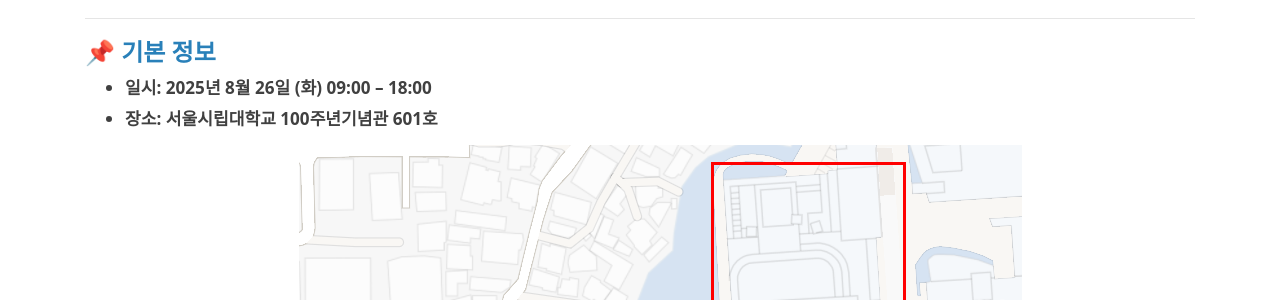
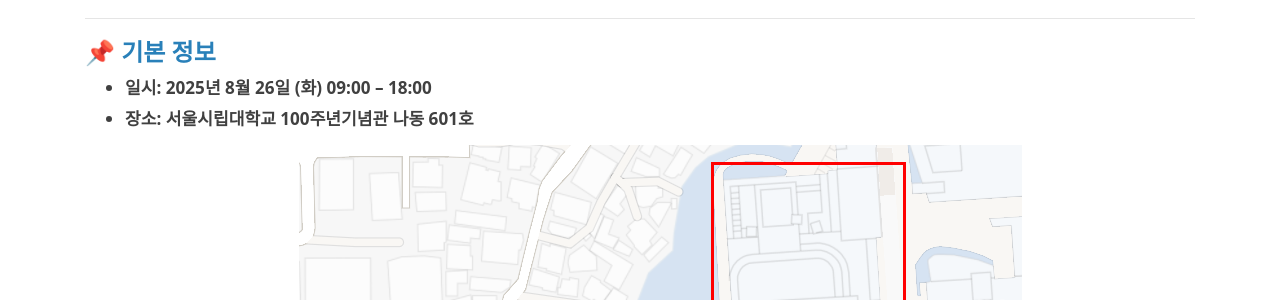
Before and after one commit to geomindgars/geomindgars.github.io, a Jekyll site: the page built from notice/num_1.md, in a window 1280 px wide and 900 px high. Shown: the part 334-634 px from the top of the window. Built offline with Jekyll 4.4.1, drawn with Linux system fonts in a browser that asks for light colours; nearby versions of some CDN libraries.

Commit message:
Update num_1.md

```diff
--- a/notice/num_1.md
+++ b/notice/num_1.md
@@ -51,7 +51,7 @@ categories: [학회소식, 교육]
   <h4>📌 기본 정보</h4>
   <ul style="font-size: 0.95em; line-height: 1.8em;">
     <li><strong>일시:</strong> 2025년 8월 26일 (화) 09:00 – 18:00</li>
-    <li><strong>장소:</strong> 서울시립대학교 100주년기념관 601호</li>
+    <li><strong>장소:</strong> 서울시립대학교 100주년기념관 나동 601호</li>
     <li style="list-style: none; margin: 10px 0;">
     <img src="/assets/img/location.png" alt="행사 관련 이미지" style="max-width: 100%; height: auto; display: block; margin: 0 auto;">
   </li>
```
